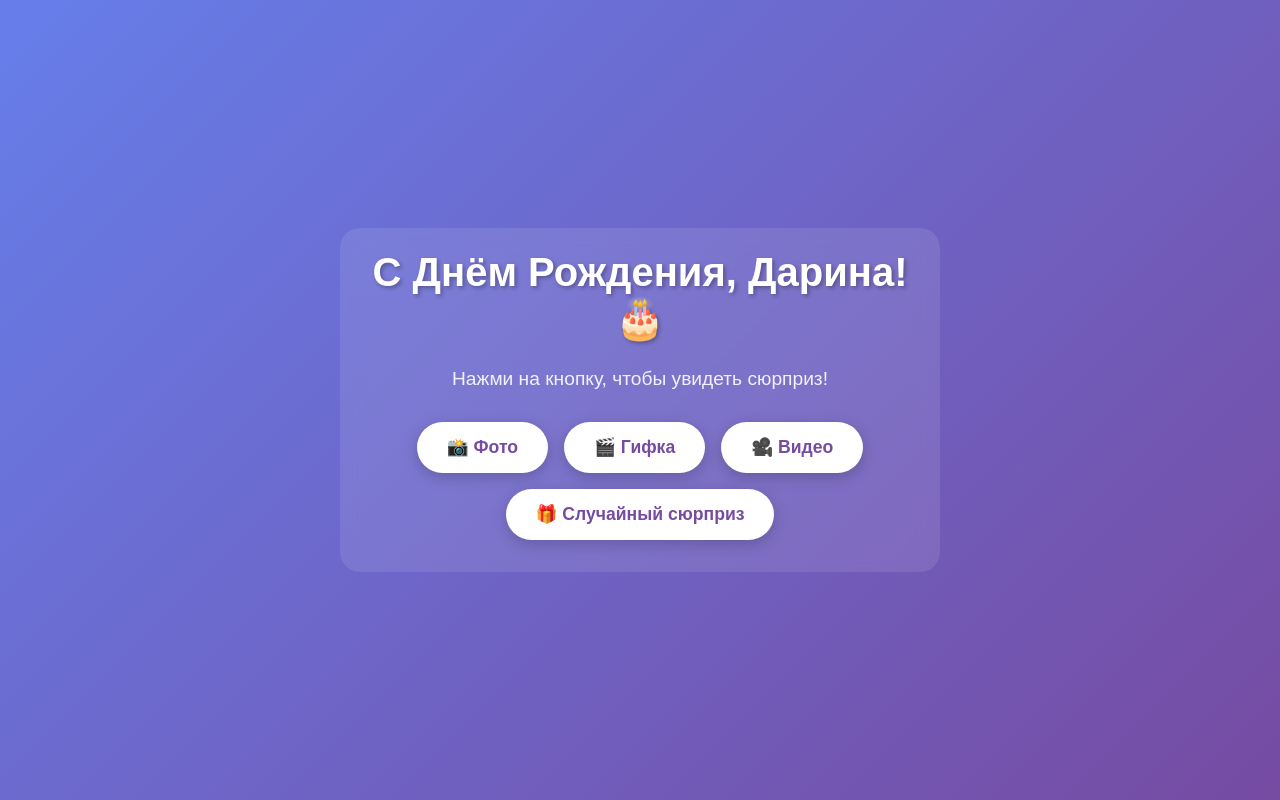
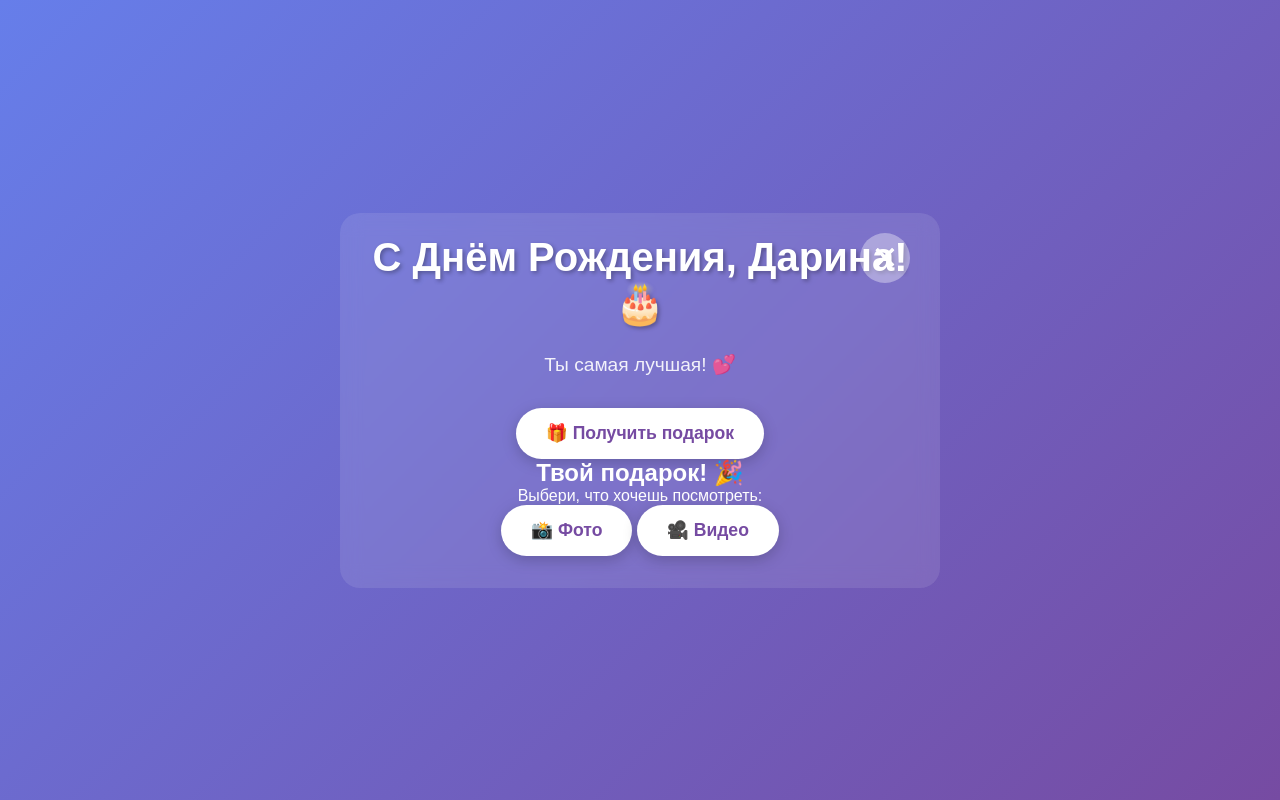
Before and after one commit to solevuhah/darina-birthday, a plain HTML site: page index.html in a window 1280 px wide. Drawn offline with Linux system fonts and the light colour scheme.

Commit message:
Update index.html

```diff
--- a/index.html
+++ b/index.html
@@ -3,24 +3,33 @@
 <head>
     <meta charset="UTF-8">
     <meta name="viewport" content="width=device-width, initial-scale=1.0">
-    <title>С Днём Рождения! 🎉</title>
+    <title>С Днём Рождения, Дарина! 🎂</title>
     <link rel="stylesheet" href="style.css">
 </head>
 <body>
     <div class="container">
-        <h1>С Днём Рождения, Дарина! 🎂</h1>
-        <p class="subtitle">Нажми на кнопку, чтобы увидеть сюрприз!</p>
+        <h1 class="title">С Днём Рождения, Дарина! 🎂</h1>
+        <p class="subtitle">Ты самая лучшая! 💕</p>
 
-        <div class="buttons">
-            <button onclick="showSurprise('photo')">📸 Фото</button>
-            <button onclick="showSurprise('gif')">🎬 Гифка</button>
-            <button onclick="showSurprise('video')">🎥 Видео</button>
-            <button onclick="showSurprise('random')">🎁 Случайный сюрприз</button>
+        <button class="gift-btn" onclick="openGift()">
+            🎁 Получить подарок
+        </button>
+
+        <div class="gift-box hidden" id="giftBox">
+            <div class="gift-content">
+                <span class="close-btn" onclick="closeGift()">✕</span>
+                <h2>Твой подарок! 🎉</h2>
+                <p>Выбери, что хочешь посмотреть:</p>
+                <div class="gift-buttons">
+                    <button onclick="openMedia('photo')">📸 Фото</button>
+                    <button onclick="openMedia('video')">🎥 Видео</button>
+                </div>
+            </div>
         </div>
 
-        <div id="surprise-container" class="surprise-container hidden">
-            <span class="close-btn" onclick="closeSurprise()">✕</span>
-            <div id="surprise-content"></div>
+        <div class="media-viewer hidden" id="mediaViewer">
+            <span class="close-btn" onclick="closeMedia()">✕</span>
+            <div class="media-content" id="mediaContent"></div>
         </div>
     </div>
 
```
